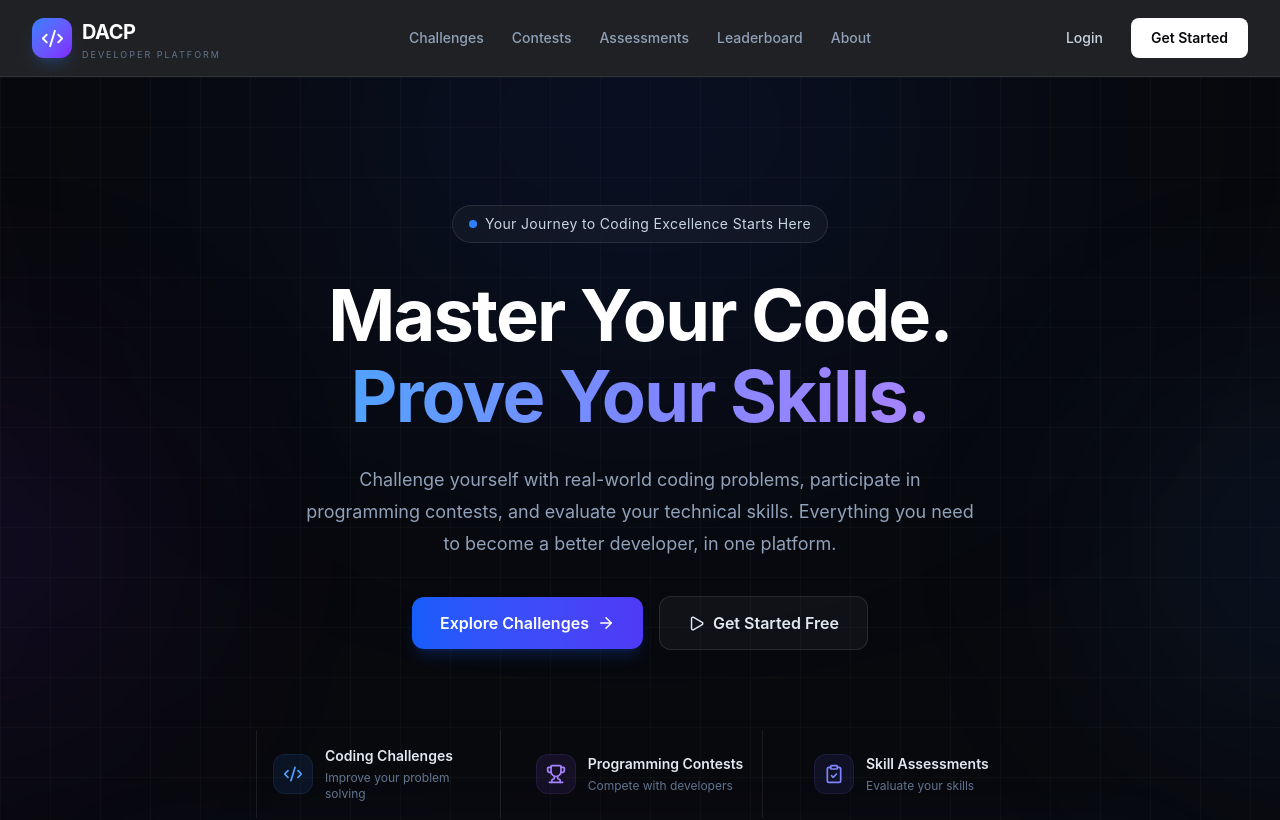
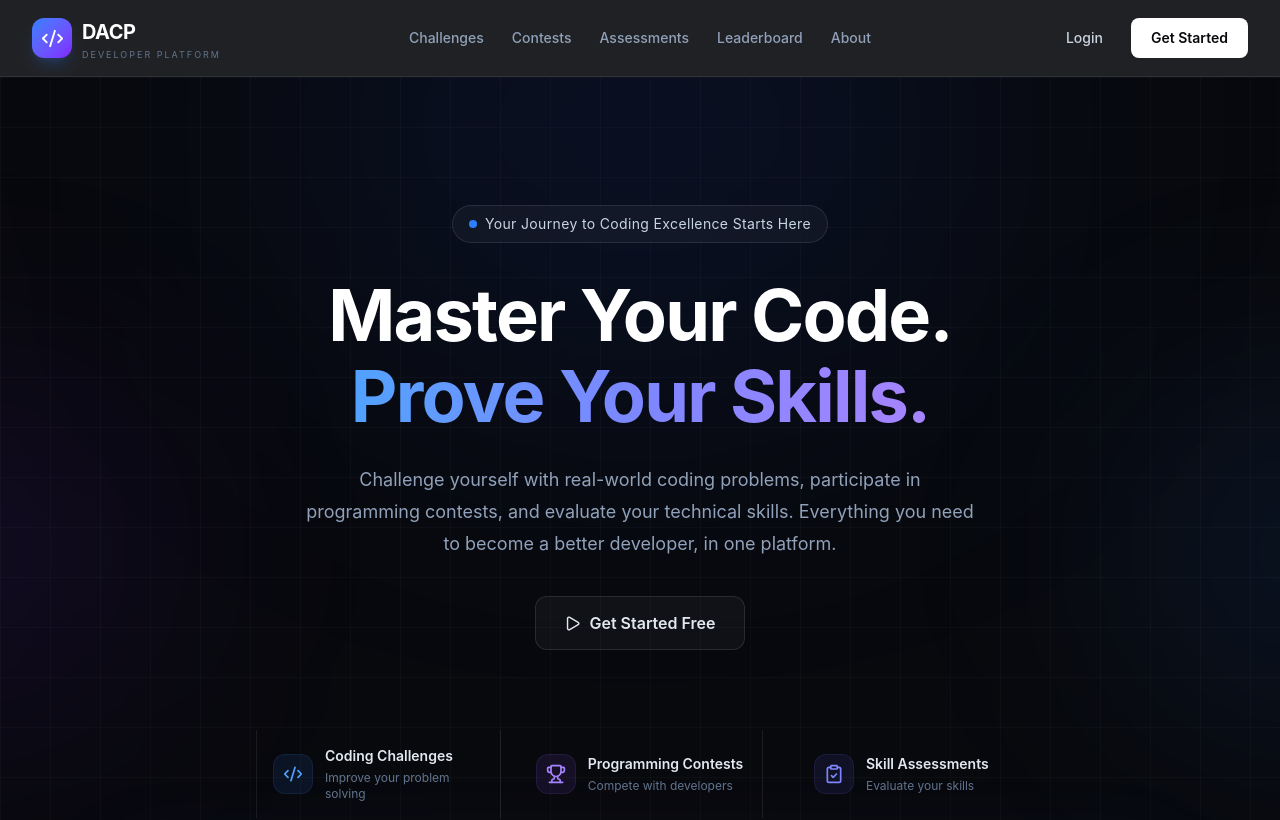
Before and after one commit to MMunim90/Developer-Assessment-and-Coding-Platform, a React (Vite) app: page / in a window 1280 px wide. Shown: the top 820 px of the page. Built offline with nearby package versions, Linux system fonts and the light colour scheme.

Commit message:
added custom cursor and fix a bug

```diff
--- a/src/components/FinalCTA.jsx
+++ b/src/components/FinalCTA.jsx
@@ -7,8 +7,11 @@ import {
   Trophy,
   Sparkles,
 } from "lucide-react";
+import { useContext } from "react";
+import { AuthContext } from "../context/AuthContext";
 
 const FinalCTA = () => {
+  const { authUser } = useContext(AuthContext);
   return (
     <section className="relative overflow-hidden bg-[#08090D] px-5 py-20 sm:px-8 lg:px-10">
       <div className="relative mx-auto max-w-7xl overflow-hidden rounded-2xl border border-blue-500/20 bg-[#111827]">
@@ -42,19 +45,23 @@ const FinalCTA = () => {
             </p>
 
             <div className="mt-8 flex flex-col gap-3 sm:flex-row">
+              {!authUser && (
                 <Link
                   to="/signup"
                   className="inline-flex items-center justify-center gap-2 rounded-lg bg-blue-600 px-6 py-3.5 text-sm font-semibold text-white shadow-lg shadow-blue-600/20 transition hover:-translate-y-0.5 hover:bg-blue-500"
                 >
                   Get Started Free <ArrowRight size={17} />
                 </Link>
+              )}
 
+              {authUser && (
                 <Link
                   to="/challenges"
                   className="inline-flex items-center justify-center gap-2 rounded-lg border border-white/10 bg-white/[0.04] px-6 py-3.5 text-sm font-semibold text-slate-300 transition hover:border-white/20 hover:bg-white/[0.08]"
                 >
                   Explore Challenges <Code2 size={17} />
                 </Link>
+              )}
             </div>
 
             <div className="mt-8 flex flex-wrap items-center gap-x-5 gap-y-3 text-xs text-slate-500">
--- a/src/components/HeroBanner.jsx
+++ b/src/components/HeroBanner.jsx
@@ -9,8 +9,11 @@ import {
   CheckCircle2,
   CircleDot,
 } from "lucide-react";
+import { useContext } from "react";
+import { AuthContext } from "../context/AuthContext";
 
 const HeroBanner = () => {
+  const { authUser } = useContext(AuthContext);
   return (
     <section className="relative overflow-hidden bg-[#08090D] text-white">
       {/* Background Effects */}
@@ -56,6 +59,7 @@ const HeroBanner = () => {
 
           {/* CTA Buttons */}
           <div className="flex flex-col sm:flex-row justify-center items-center gap-4 mt-9">
+            {authUser && (
               <Link
                 to="/challenges"
                 className="group w-full sm:w-auto inline-flex items-center justify-center gap-2 px-7 py-3.5 rounded-xl bg-gradient-to-r from-blue-600 to-indigo-600 text-white font-semibold shadow-lg shadow-blue-600/20 hover:shadow-blue-500/40 hover:-translate-y-1 transition-all duration-300"
@@ -66,7 +70,9 @@ const HeroBanner = () => {
                   className="group-hover:translate-x-1 transition-transform"
                 />
               </Link>
+            )}
 
+            {!authUser && (
               <Link
                 to="/signup"
                 className="w-full sm:w-auto inline-flex items-center justify-center gap-2 px-7 py-3.5 rounded-xl border border-white/10 bg-white/[0.04] text-slate-200 font-semibold hover:bg-white/10 hover:border-white/20 transition-all duration-300"
@@ -74,6 +80,7 @@ const HeroBanner = () => {
                 <Play size={17} />
                 Get Started Free
               </Link>
+            )}
           </div>
         </div>
 
--- a/src/index.css
+++ b/src/index.css
@@ -1,5 +1,17 @@
 @import "tailwindcss";
 @plugin "daisyui";
+
+/* Normal website cursor */
+body {
+  cursor: url("/cursors/code-cursor.png") 16 16, auto;
+}
+
+/* Interactive elements */
+button,
+a {
+  cursor: url("/cursors/hand-cursor.png") 16 16, pointer;
+}
+
 
 .libraryhub-swal {
   background: linear-gradient(
```
Also changed, not shown: public/cursors/code-cursor.png (added), public/cursors/hand-cursor.png (added). Lines whose indentation alone changed are shown as unchanged.
